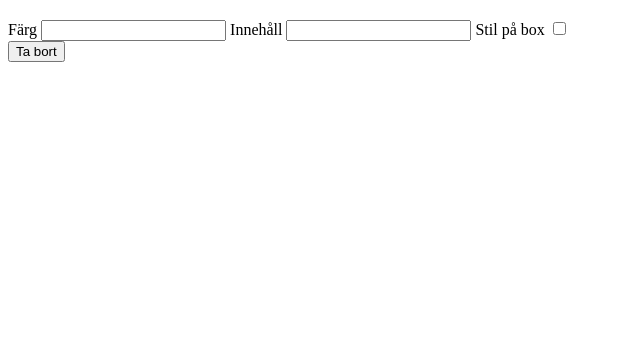
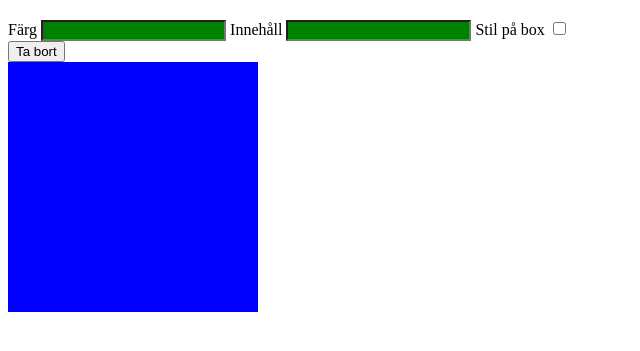
Before and after one commit to livnas/GIK339-36-Labb1, a plain HTML site: page index.html in a window 1280 px wide. Both pictures are taken after a click on the button "Ta bort". Shown: the part 61-412 px from the top of the page, without its empty margins (0-640 px from the left). Drawn offline with Linux system fonts and the light colour scheme.

Commit message:
Lastest changes

```diff
--- a/index.html
+++ b/index.html
@@ -4,9 +4,11 @@
     <meta charset="UTF-8">
     <meta name="viewport" content="width=device-width, initial-scale=1.0">
     <title>Grupp 36</title>
-    <script src=""></script>
+    <link rel="stylesheet" type="text/css" href="style.css" >
+    <script defer src="script.js"></script>
 </head>
 <body>
+
     <h1 class="headline">Labb 1 - Grupp 36</h1>
 
     <form>
@@ -17,7 +19,7 @@
         <label for="divStyle">Stil på box</label>
         <input type="checkbox" name="divStyle" id="divStyle" class="checkbox">
     </form>
-    <button type="button" id="ourButton" class="button">Ta bort</button>
+    <button type="button" id="ourButton" class="button" onclick="testScript()">Ta bort</button>
 
     <div id="changeColor" class="color"></div>
 
@@ -25,6 +27,5 @@
         <button class="block__element block__element--modifier">
     </div> -->
 
-
 </body>
 </html>
--- a/script.js
+++ b/script.js
@@ -0,0 +1,13 @@
+// Definierar variabler och hämtar element med hjälp av DOM.
+let changeColor = document.getElementById("changeColor");
+let textFields = document.querySelectorAll(".textfield");
+
+// Funktion för att byta ut färg på div-element.
+function testScript()
+{
+    changeColor.style.background = "blue";
+    for(let i = 0; i < textFields.length; i++)
+    {
+        textFields[i].style.background = "green";
+    }
+}
--- /dev/null
+++ b/style.css
@@ -0,0 +1,6 @@
+.color
+{
+    height: 250px;
+    width: 250px;
+    background-color: black;
+}
```
